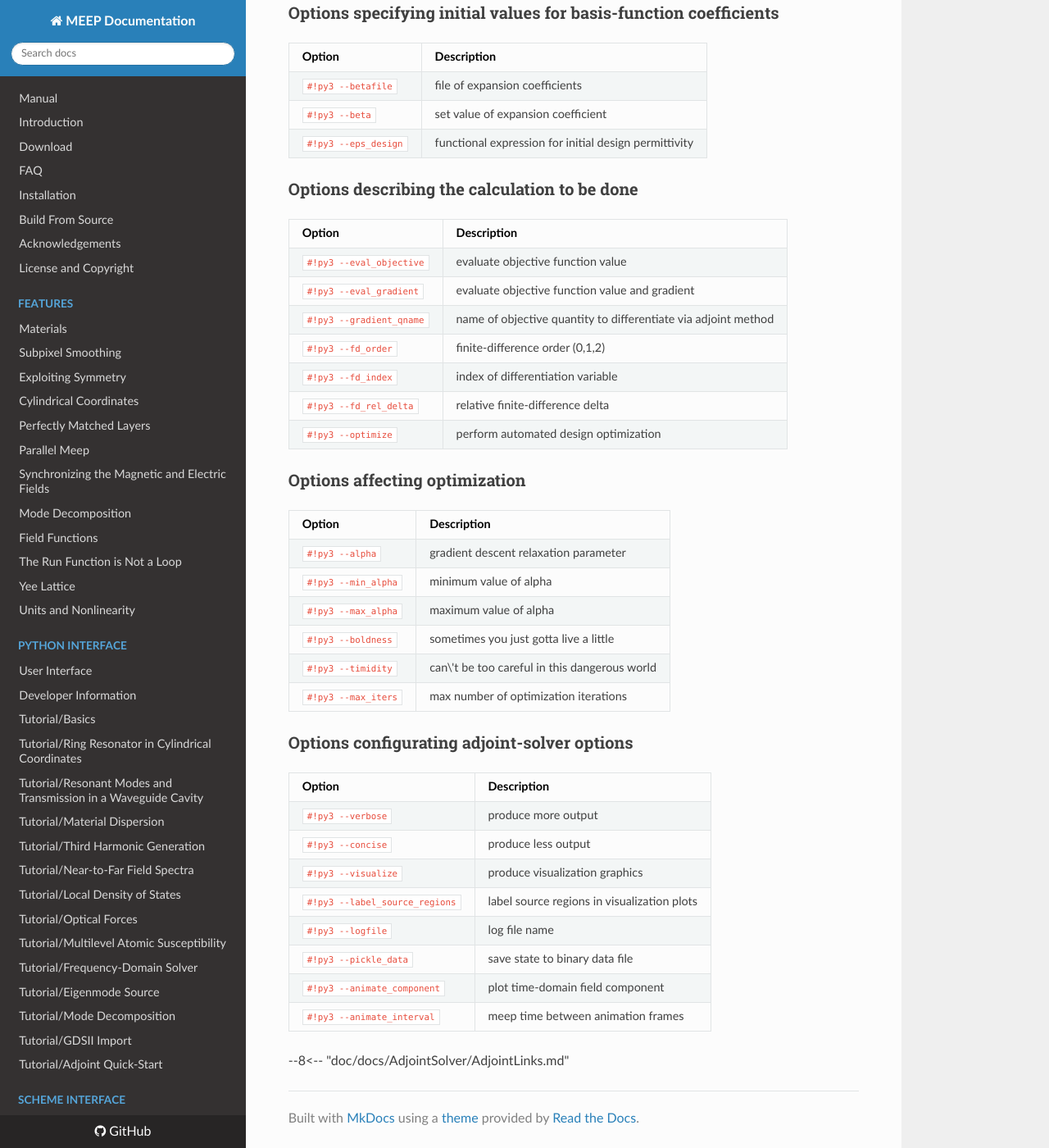
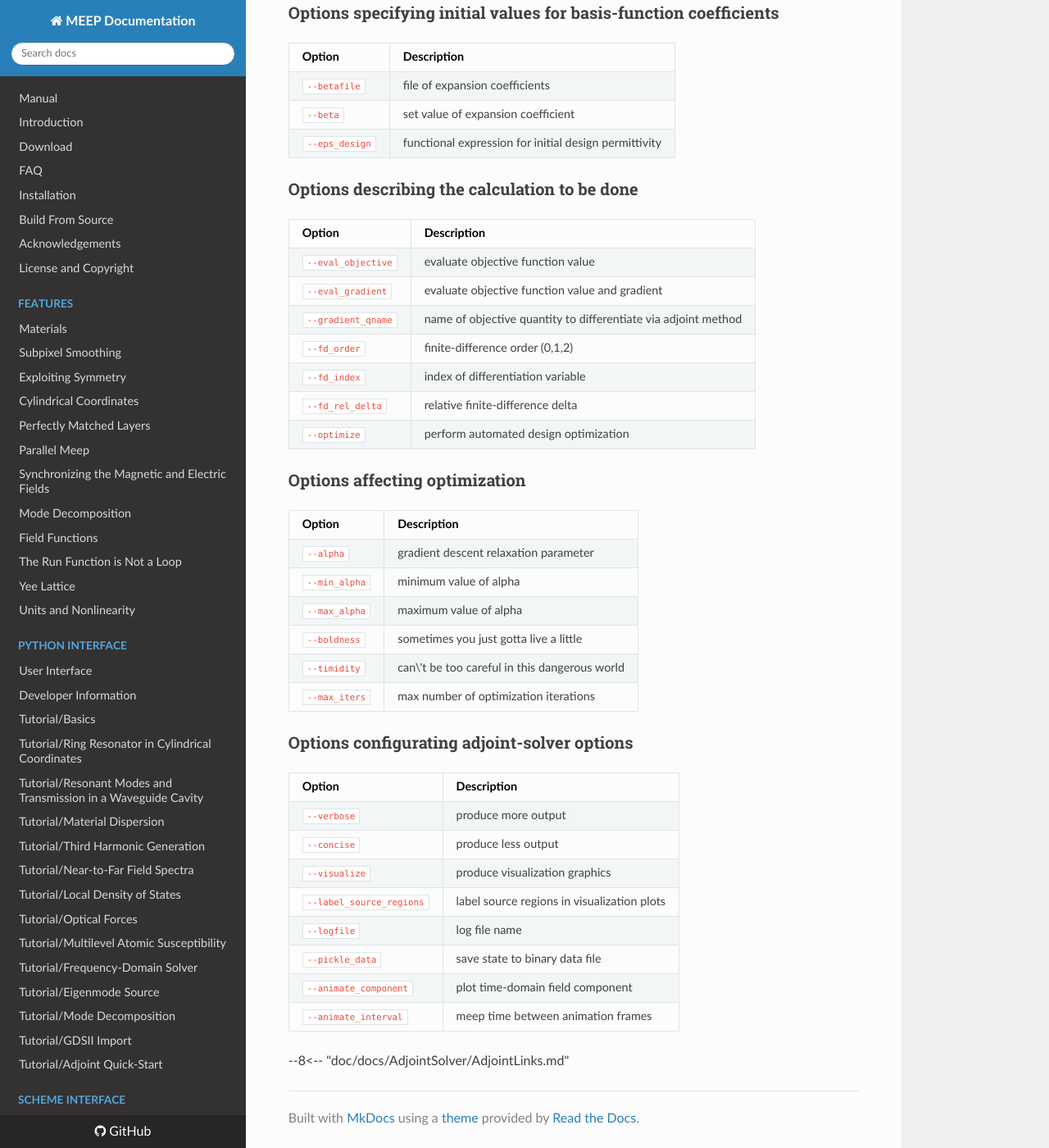
Before and after one commit to NanoComp/meep, an MkDocs documentation site: the page built from doc/docs/AdjointSolver/ReferenceManual.md, in a window 1280 px wide and 1400 px high, scrolled down 4983 px. Shown: the whole window at 82% size. Built offline with MkDocs 1.6.1, drawn with Linux system fonts in a browser that asks for light colours; nearby versions of some CDN libraries; old or Windows-style settings are respelled for this version of MkDocs; some of the changed text lies outside the part shown.

Commit message:
make Python code formatting match remaining manual

````diff
--- a/doc/docs/AdjointSolver/Overview.md
+++ b/doc/docs/AdjointSolver/Overview.md
@@ -1,11 +1,11 @@
 --8<-- "doc/docs/AdjointSolver/AdjointDocumentationStyleHeader.md"
 
 ---
-# `#!py3 meep.adjoint:` Adjoint sensitivity analysis for automated design optimization
+# Adjoint sensitivity analysis for automated design optimization
 ---
 
 This section of the Meep documentation
-covers `#!py3 meep.adjoint,` a submodule of the Meep python module
+covers `meep.adjoint`, a submodule of the Meep python module
 that implements an [*adjoint-based sensitivity solver*](https://en.wikipedia.org/wiki/Adjoint_state_method)
 to facilitate automated design optimization via derivative-based numerical optimizers.
 
@@ -85,9 +85,9 @@ to tabulate the frequency-domain Poynting flux entering and departing
 the cloak region,
 [timestep][RunStepFunctions] until
 the DFTs converge, then use post-processing routines like
-[`#!py3 get_fluxes(')`][GetFluxes]
+[`get_fluxes()`][GetFluxes]
 or perhaps
-[`#!py3 get_eigenmode_coefficients()`][EigenCoefficients]
+[`get_eigenmode_coefficients()`][EigenCoefficients]
 to get the quantities needed to evaluate the performance of the device.
 Thus, for the cost of one full Meep timestepping
 run we obtain the value of our objective function at one point
@@ -383,7 +383,7 @@ process you'll follow to optimize a geometry in `meep.adjoint.`
 ??? summary "`init_problem`: One-time initialization"
     Inputs an `args` structure describing command-line options
     and returns a 5-tuple
-    ```py3
+    ```py
        fstr, objective_regions, extra_regions, design_region, basis
     ```
     defining your objective function, the objective regions on which
@@ -407,7 +407,7 @@ process you'll follow to optimize a geometry in `meep.adjoint.`
 or equivalently from a python script or console by
 calling its `run()` method:
 
-```py3
+```py
   from HoleyWaveguide import HoleyWaveguide
 
   HW=HoleyWaveguide(cmdline='--beta 0 2.3 --eval_gradient')
@@ -425,7 +425,7 @@ subdirectory of your Meep installation.)
 
 
 ??? example "`HoleyWaveguide.py`"
-    ```py3
+    ```py
 
     import sys
     import argparse
@@ -583,7 +583,7 @@ subdirectory of your Meep installation.)
 
 
 ??? example "`HoleCloak.py`"
-    ```py3
+    ```py
 
     import sys
     import argparse
@@ -750,7 +750,7 @@ subdirectory of your Meep installation.)
 
 ??? example "`CrossRouter.py`"
 
-    ```py3
+    ```py
 
     import numpy as np
     import meep as mp
@@ -923,7 +923,7 @@ subdirectory of your Meep installation.)
     ```
 
 ??? example "`AsymmetricSplitter.py`"
-   ```py3
+   ```py
    import sys
    import argparse
    import numpy as np
--- a/doc/docs/AdjointSolver/ReferenceManual.md
+++ b/doc/docs/AdjointSolver/ReferenceManual.md
@@ -83,7 +83,7 @@ bars to unfold the description of each item.)
 
         The routine should return a 5-tuple
 
-       ```py3
+       ```py
            fstr, objective_regions, extra_regions, design_region, basis
        ```
 
@@ -179,7 +179,7 @@ your own subclass to define an arbitrary basis, or use one of the
 built-in basis sets provided by `meep.adjoint.` A good default
 choice is `FiniteElementBasis`:
 
-```py3
+```py
    basis = FiniteElementBasis(lx=4, ly=4, density=4)
 ```
 
@@ -214,66 +214,66 @@ base class and are available in all `mp.adjoint` sessions.
 
 | Option                            | Description                                                   |
 | --------------------------------- | --------------                                                |
-| `#!py3 --res`                     | resolution
-| `#!py3 --dpml`                    | PML thickness (-1 --> autodetermined)
-| `#!py3 --fcen`                    | center frequency
-| `#!py3 --df`                      | frequency width
-| `#!py3 --source_mode`             | mode index of eigenmode source
-| `#!py3 --dft_reltol`              | convergence threshold for end of timestepping
-| `#!py3 --dft_timeout`             | max runtime in units of last_source_time
-| `#!py3 --dft_interval`            | meep time DFT convergence checks in units of last_source_time
+| `--res`                     | resolution
+| `--dpml`                    | PML thickness (-1 --> autodetermined)
+| `--fcen`                    | center frequency
+| `--df`                      | frequency width
+| `--source_mode`             | mode index of eigenmode source
+| `--dft_reltol`              | convergence threshold for end of timestepping
+| `--dft_timeout`             | max runtime in units of last_source_time
+| `--dft_interval`            | meep time DFT convergence checks in units of last_source_time
 
 ### Options affecting outputs from Meep computations
 
 | Option                            | Description                                                    |
 | --------------------------------- | --------------                                                 |
-| `#!py3 --nfreq`                   | number of output frequencies
-| `#!py3 --full_dfts`               | compute DFT fields over full volume
-| `#!py3 --complex_fields`          | force complex fields
-| `#!py3 --filebase`                | base name of output files
+| `--nfreq`                   | number of output frequencies
+| `--full_dfts`               | compute DFT fields over full volume
+| `--complex_fields`          | force complex fields
+| `--filebase`                | base name of output files
 
 ### Options specifying initial values for basis-function coefficients
 
 | Option                            | Description                                                   |
 | --------------------------------- | --------------                                                |
-| `#!py3 --betafile`                | file of expansion coefficients
-| `#!py3 --beta`                    | set value of expansion coefficient
-| `#!py3 --eps_design`              | functional expression for initial design permittivity
+| `--betafile`                | file of expansion coefficients
+| `--beta`                    | set value of expansion coefficient
+| `--eps_design`              | functional expression for initial design permittivity
 
 ### Options describing the calculation to be done
 
 | Option                            | Description                                                   |
 | --------------------------------- | --------------                                                |
-| `#!py3 --eval_objective`          | evaluate objective function value
-| `#!py3 --eval_gradient`           | evaluate objective function value and gradient
-| `#!py3 --gradient_qname`          | name of objective quantity to differentiate via adjoint method
-| `#!py3 --fd_order`                | finite-difference order (0,1,2)
-| `#!py3 --fd_index`                | index of differentiation variable
-| `#!py3 --fd_rel_delta`            | relative finite-difference delta
-| `#!py3 --optimize`                | perform automated design optimization
+| `--eval_objective`          | evaluate objective function value
+| `--eval_gradient`           | evaluate objective function value and gradient
+| `--gradient_qname`          | name of objective quantity to differentiate via adjoint method
+| `--fd_order`                | finite-difference order (0,1,2)
+| `--fd_index`                | index of differentiation variable
+| `--fd_rel_delta`            | relative finite-difference delta
+| `--optimize`                | perform automated design optimization
 
 ### Options affecting optimization
 
 | Option                            | Description                                                   |
 | --------------------------------- | --------------                                                |
-| `#!py3 --alpha`                   | gradient descent relaxation parameter
-| `#!py3 --min_alpha`               | minimum value of alpha
-| `#!py3 --max_alpha`               | maximum value of alpha
-| `#!py3 --boldness`                | sometimes you just gotta live a little
-| `#!py3 --timidity`                | can\'t be too careful in this dangerous world
-| `#!py3 --max_iters`               | max number of optimization iterations
+| `--alpha`                   | gradient descent relaxation parameter
+| `--min_alpha`               | minimum value of alpha
+| `--max_alpha`               | maximum value of alpha
+| `--boldness`                | sometimes you just gotta live a little
+| `--timidity`                | can\'t be too careful in this dangerous world
+| `--max_iters`               | max number of optimization iterations
 
 ### Options configurating adjoint-solver options
 
 | Option                            | Description                                                   |
 | --------------------------------- | --------------                                                |
-| `#!py3 --verbose`                 | produce more output
-| `#!py3 --concise`                 | produce less output
-| `#!py3 --visualize`               | produce visualization graphics
-| `#!py3 --label_source_regions`    | label source regions in visualization plots
-| `#!py3 --logfile`                 | log file name
-| `#!py3 --pickle_data`             | save state to binary data file
-| `#!py3 --animate_component`       | plot time-domain field component
-| `#!py3 --animate_interval`        | meep time between animation frames
+| `--verbose`                 | produce more output
+| `--concise`                 | produce less output
+| `--visualize`               | produce visualization graphics
+| `--label_source_regions`    | label source regions in visualization plots
+| `--logfile`                 | log file name
+| `--pickle_data`             | save state to binary data file
+| `--animate_component`       | plot time-domain field component
+| `--animate_interval`        | meep time between animation frames
 
 --8<-- "doc/docs/AdjointSolver/AdjointLinks.md"
````
Also changed, not shown: doc/docs/AdjointSolver/ExampleGallery.md (+2 -2 lines), doc/docs/AdjointSolver/Visualization.md (+5 -5 lines).
